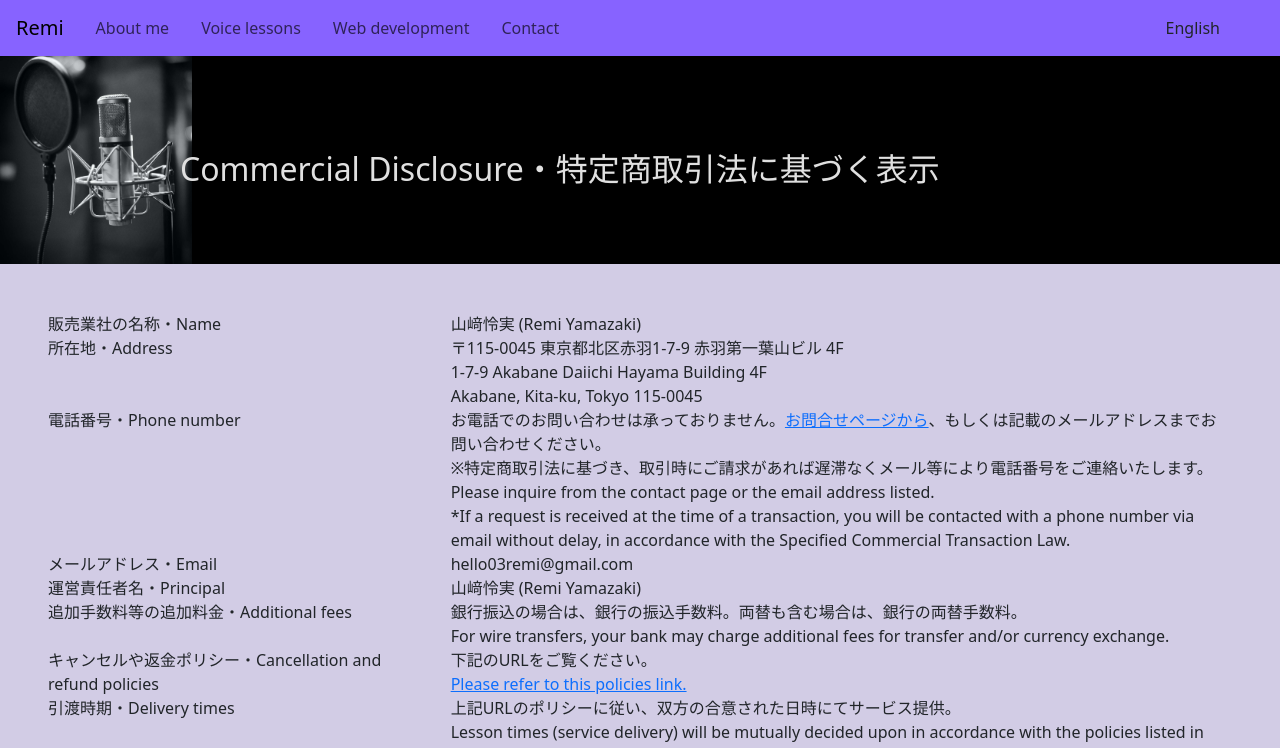
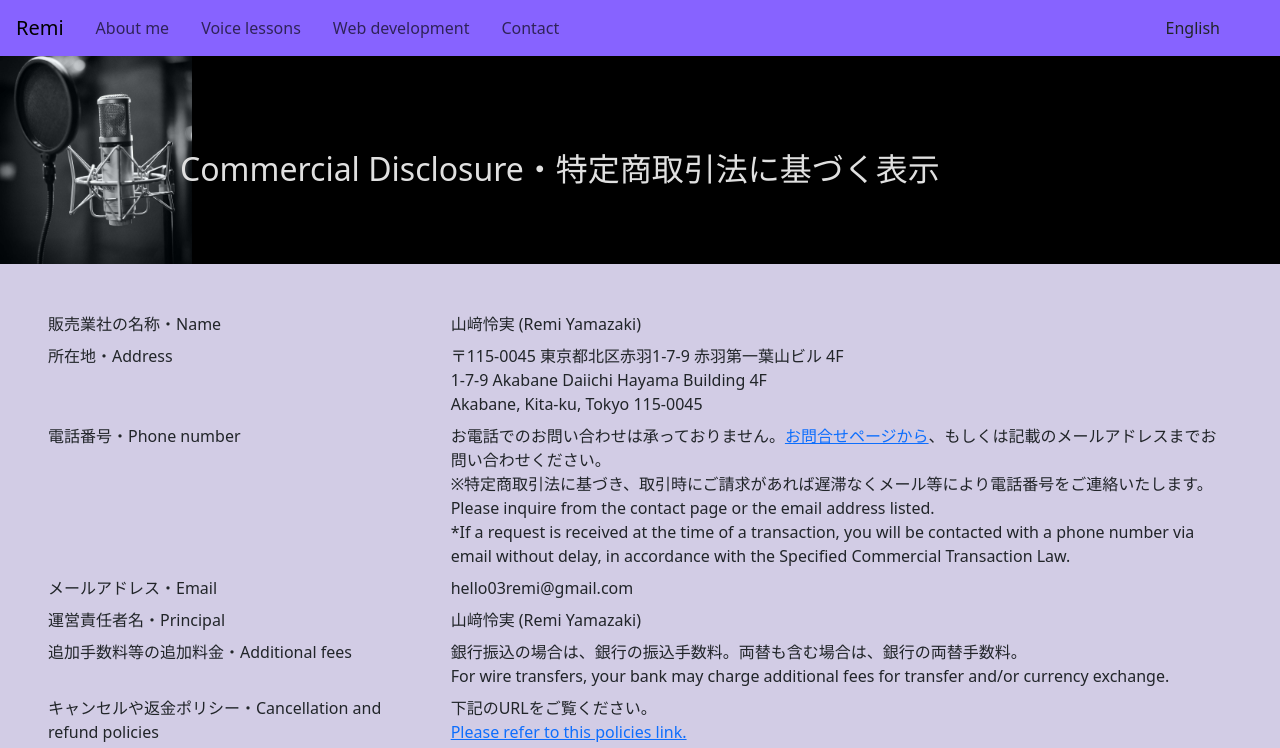
Before and after one commit to remiyamazaki03/remi, a React (Vite) app: page /disclosure in a window 1280 px wide. Shown: the top 748 px of the page. Built offline with nearby package versions, Linux system fonts and the light colour scheme.

Commit message:
Update Disclosure.jsx

```diff
--- a/src/pages/Disclosure.jsx
+++ b/src/pages/Disclosure.jsx
@@ -7,11 +7,11 @@ export default function Disclosure() {
         Commercial Disclosure・特定商取引法に基づく表示
       </h2>
       <p className="py-5 px-5 m-0 content2">
-        <div className="row">
+        <div className="row pb-2">
           <div className="col-4">販売業社の名称・Name</div>
           <div className="col-8">山﨑怜実 (Remi Yamazaki)</div>
         </div>
-        <div className="row">
+        <div className="row pb-2">
           <div className="col-4">所在地・Address</div>
           <div className="col-8">
             〒115-0045 東京都北区赤羽1-7-9 赤羽第一葉山ビル 4F
@@ -21,7 +21,7 @@ export default function Disclosure() {
             Akabane, Kita-ku, Tokyo 115-0045
           </div>
         </div>
-        <div className="row">
+        <div className="row pb-2">
           <div className="col-4">電話番号・Phone number</div>
           <div className="col-8">
             お電話でのお問い合わせは承っておりません。
@@ -37,15 +37,15 @@ export default function Disclosure() {
             with the Specified Commercial Transaction Law.
           </div>
         </div>
-        <div className="row">
+        <div className="row pb-2">
           <div className="col-4">メールアドレス・Email</div>
           <div className="col-8">hello03remi@gmail.com</div>
         </div>
-        <div className="row">
+        <div className="row pb-2">
           <div className="col-4">運営責任者名・Principal</div>
           <div className="col-8">山﨑怜実 (Remi Yamazaki)</div>
         </div>
-        <div className="row">
+        <div className="row pb-2">
           <div className="col-4">追加手数料等の追加料金・Additional fees</div>
           <div className="col-8">
             銀行振込の場合は、銀行の振込手数料。両替も含む場合は、銀行の両替手数料。
@@ -54,7 +54,7 @@ export default function Disclosure() {
             transfer and/or currency exchange.
           </div>
         </div>
-        <div className="row">
+        <div className="row pb-2">
           <div className="col-4">
             キャンセルや返金ポリシー・Cancellation and refund policies
           </div>
@@ -66,7 +66,7 @@ export default function Disclosure() {
             </a>
           </div>
         </div>
-        <div className="row">
+        <div className="row pb-2">
           <div className="col-4">引渡時期・Delivery times</div>
           <div className="col-8">
             上記URLのポリシーに従い、双方の合意された日時にてサービス提供。
@@ -74,7 +74,7 @@ export default function Disclosure() {
             in accordance with the policies listed in the link above.
           </div>
         </div>
-        <div className="row">
+        <div className="row pb-2">
           <div className="col-4">
             受け付け可能な決済手段・Accepted payment methods
           </div>
@@ -83,7 +83,7 @@ export default function Disclosure() {
             policies link.
           </div>
         </div>
-        <div className="row">
+        <div className="row pb-2">
           <div className="col-4">決済期間・Payment period</div>
           <div className="col-8">
             上記ポリシーのURLをご参照ください。Please refer to the above
```
